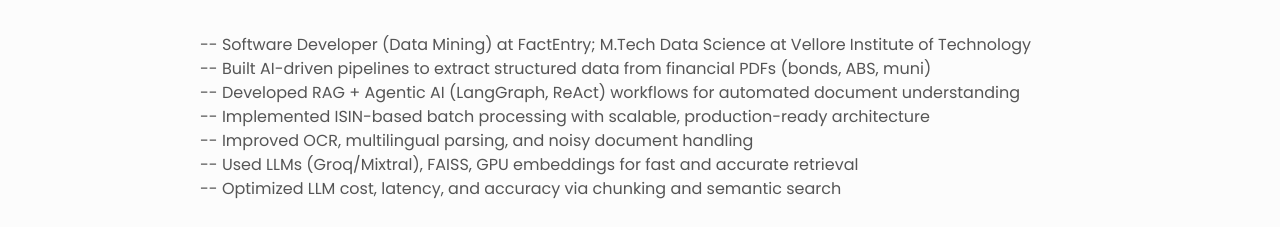
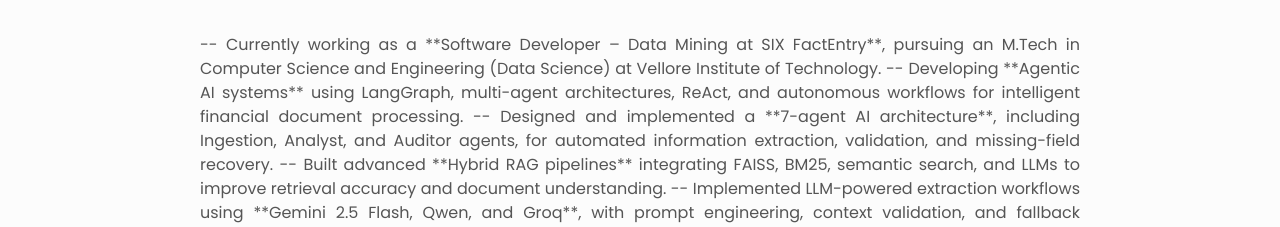
Before and after one commit to dineshkumar8727/Portfolio, a plain HTML site: page index.html in a window 1280 px wide. Shown: the part 495-722 px from the top of the page. Drawn offline with Linux system fonts and the light colour scheme.

Commit message:
Revise content in index.html about professional role
Updated professional experience and career objectives in the about section.

```diff
--- a/index.html
+++ b/index.html
@@ -77,13 +77,16 @@
         <h1>Hi, I am <span class="about__name">Dinesh Kumar</span></h1>
         <h2 class="about__role"><span id="typing-text"></span></h2>
         <p class="about__desc">
-          -- Software Developer (Data Mining) at FactEntry; M.Tech Data Science at Vellore Institute of Technology<br>
-          -- Built AI-driven pipelines to extract structured data from financial PDFs (bonds, ABS, muni)<br>
-          -- Developed RAG + Agentic AI (LangGraph, ReAct) workflows for automated document understanding<br>
-          -- Implemented ISIN-based batch processing with scalable, production-ready architecture<br>
-          -- Improved OCR, multilingual parsing, and noisy document handling<br>
-          -- Used LLMs (Groq/Mixtral), FAISS, GPU embeddings for fast and accurate retrieval<br>
-          -- Optimized LLM cost, latency, and accuracy via chunking and semantic search
+        -- Currently working as a **Software Developer – Data Mining at SIX FactEntry**, pursuing an M.Tech in Computer Science and Engineering (Data Science) at Vellore Institute of Technology.
+        -- Developing **Agentic AI systems** using LangGraph, multi-agent architectures, ReAct, and autonomous workflows for intelligent financial document processing.
+        -- Designed and implemented a **7-agent AI architecture**, including Ingestion, Analyst, and Auditor agents, for automated information extraction, validation, and missing-field recovery.
+        -- Built advanced **Hybrid RAG pipelines** integrating FAISS, BM25, semantic search, and LLMs to improve retrieval accuracy and document understanding.
+        -- Implemented LLM-powered extraction workflows using **Gemini 2.5 Flash, Qwen, and Groq**, with prompt engineering, context validation, and fallback mechanisms.
+        -- Exploring **LLM Fine-Tuning and Reinforcement Learning**, including reward-based training, evaluation, and optimization of agent performance.
+        -- Integrated **LLM Guardrails and LangSmith** for output validation, observability, tracing, monitoring, and reliable AI workflows.
+        -- Enhanced financial document intelligence through **PaddleOCR, multilingual document processing, and advanced PDF/table extraction** for Bonds, ABS, and Municipal securities.
+        -- Optimized AI pipelines for accuracy, latency, token consumption, scalability, and production readiness.
+        -- Career Objective: Actively seeking opportunities as an **AI Engineer / Generative AI Engineer**, focused on Agentic AI, LLM Engineering, RAG, and intelligent automation.
         </p>
 
          <div class="about__contact center">
```
